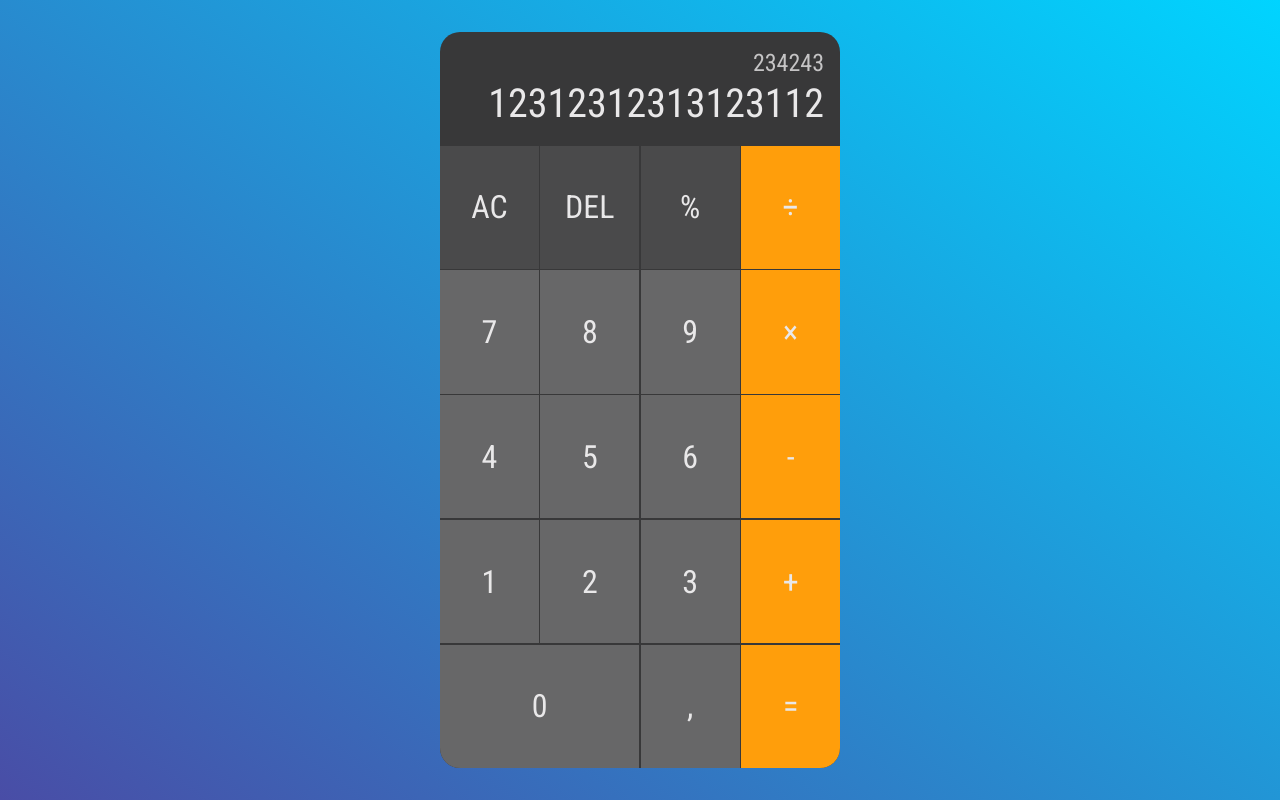
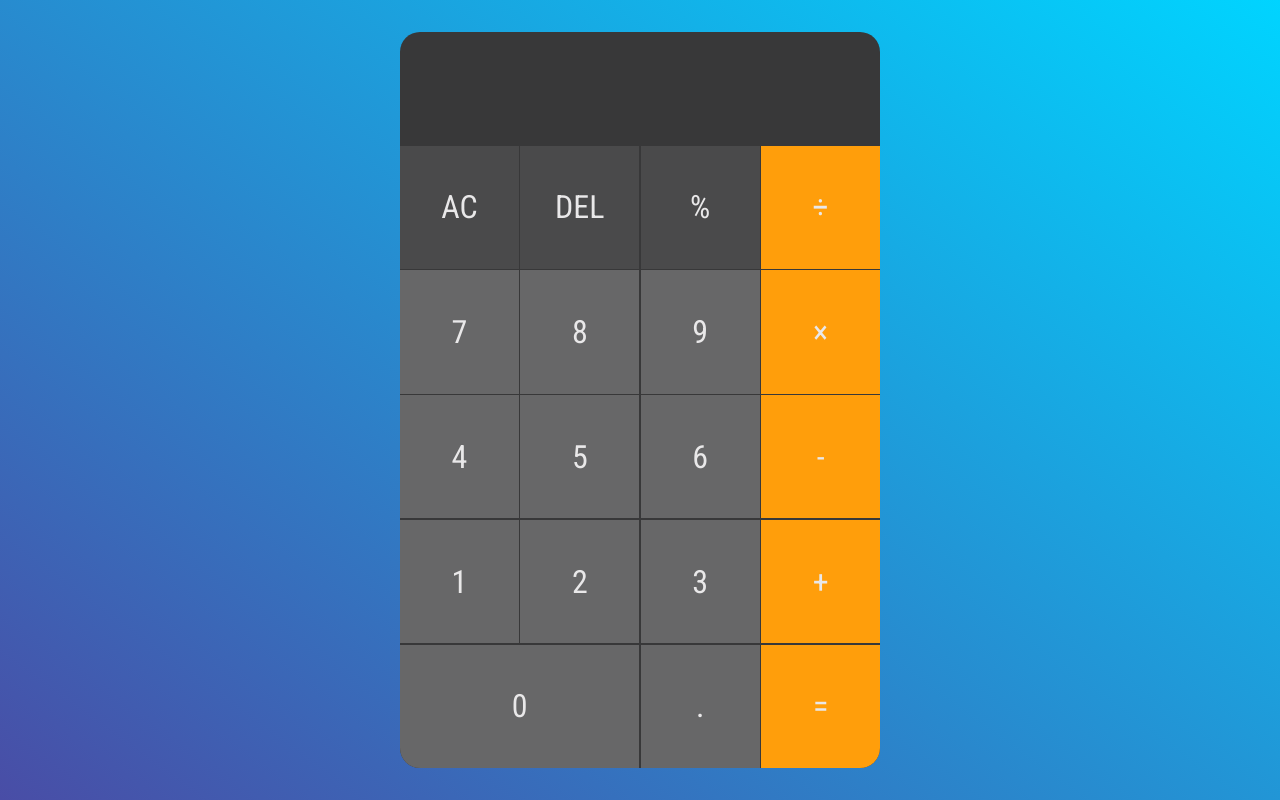
Before and after one commit to 4reall/Calculator_app_react, a React (Create React App) app: page / in a window 1280 px wide. Built offline with nearby package versions, Linux system fonts and the light colour scheme.

Commit message:
I have added logic for the calculator, also change the layout

```diff
--- a/src/buttonsConfig/buttonsConfig.js
+++ b/src/buttonsConfig/buttonsConfig.js
@@ -1,104 +1,105 @@
 export const BTNS_ACTION = {
-	ADD: "ADD",
-	DELETE: "DELETE",
-	CLEAR: "CLEAR",
-	CALC: "CALC",
-	THEME: "THEME",
+	ADD: 'ADD',
+	DELETE: 'DELETE',
+	CLEAR: 'CLEAR',
+	CALC: 'CALC',
+	EVALUATE: 'EVALUATE',
+	THEME: 'THEME',
 };
 export const btns = [
 	{
-		display: "AC",
+		display: 'AC',
 		action: BTNS_ACTION.CLEAR,
-		class: "grid__item grid__item_sub",
+		class: 'grid__item grid__item_sub',
 	},
 	{
-		display: "DEL",
+		display: 'DEL',
 		action: BTNS_ACTION.DELETE,
-		class: "grid__item grid__item_sub",
+		class: 'grid__item grid__item_sub',
 	},
 	{
-		display: "%",
+		display: '%',
 		action: BTNS_ACTION.CALC,
-		class: "grid__item grid__item_sub",
+		class: 'grid__item grid__item_sub',
 	},
 	{
-		display: "÷",
+		display: '÷',
 		action: BTNS_ACTION.CALC,
-		class: "grid__item grid__item_accent",
+		class: 'grid__item grid__item_accent',
 	},
 	{
-		display: "7",
+		display: '7',
 		action: BTNS_ACTION.ADD,
-		class: "grid__item",
+		class: 'grid__item',
 	},
 	{
-		display: "8",
+		display: '8',
 		action: BTNS_ACTION.ADD,
-		class: "grid__item",
+		class: 'grid__item',
 	},
 	{
-		display: "9",
+		display: '9',
 		action: BTNS_ACTION.ADD,
-		class: "grid__item",
+		class: 'grid__item',
 	},
 	{
-		display: "×",
+		display: '×',
 		action: BTNS_ACTION.CALC,
-		class: "grid__item grid__item_accent",
+		class: 'grid__item grid__item_accent',
 	},
 	{
-		display: "4",
+		display: '4',
 		action: BTNS_ACTION.ADD,
-		class: "grid__item",
+		class: 'grid__item',
 	},
 	{
-		display: "5",
+		display: '5',
 		action: BTNS_ACTION.ADD,
-		class: "grid__item",
+		class: 'grid__item',
 	},
 	{
-		display: "6",
+		display: '6',
 		action: BTNS_ACTION.ADD,
-		class: "grid__item",
+		class: 'grid__item',
 	},
 	{
-		display: "-",
+		display: '-',
 		action: BTNS_ACTION.CALC,
-		class: "grid__item grid__item_accent",
+		class: 'grid__item grid__item_accent',
 	},
 	{
-		display: "1",
+		display: '1',
 		action: BTNS_ACTION.ADD,
-		class: "grid__item",
+		class: 'grid__item',
 	},
 	{
-		display: "2",
+		display: '2',
 		action: BTNS_ACTION.ADD,
-		class: "grid__item",
+		class: 'grid__item',
 	},
 	{
-		display: "3",
+		display: '3',
 		action: BTNS_ACTION.ADD,
-		class: "grid__item",
+		class: 'grid__item',
 	},
 	{
-		display: "+",
+		display: '+',
 		action: BTNS_ACTION.CALC,
-		class: "grid__item grid__item_accent",
+		class: 'grid__item grid__item_accent',
 	},
 	{
-		display: "0",
+		display: '0',
 		action: BTNS_ACTION.ADD,
-		class: "grid__item grid__item_wide",
+		class: 'grid__item grid__item_wide',
 	},
 	{
-		display: ",",
+		display: '.',
 		action: BTNS_ACTION.ADD,
-		class: "grid__item",
+		class: 'grid__item',
 	},
 	{
-		display: "=",
-		action: BTNS_ACTION.ADD,
-		class: "grid__item grid__item_accent",
+		display: '=',
+		action: BTNS_ACTION.EVALUATE,
+		class: 'grid__item grid__item_accent',
 	},
 ];
--- a/src/components/Calculator/Calculator.js
+++ b/src/components/Calculator/Calculator.js
@@ -1,18 +1,150 @@
-import "./calculator.scss";
-import { useState } from "react";
-import Button from "./Button";
-import { btns, BTNS_ACTION } from "../../buttonsConfig/buttonsConfig";
+import './calculator.scss';
+import { useReducer, useState } from 'react';
+import Button from './Button';
+import { btns, BTNS_ACTION } from '../../buttonsConfig/buttonsConfig';
+import { logDOM } from '@testing-library/react';
+
+function reducer(state, { type, payload }) {
+	switch (type) {
+		case BTNS_ACTION.ADD:
+			if (state.overwrite)
+				return { ...state, currentOperand: payload, overwrite: false };
+			if (payload === '0' && state.currentOperand === '0') return state;
+			if (payload === '.' && state.currentOperand.includes('.'))
+				return state;
+			return {
+				...state,
+				currentOperand: `${state.currentOperand || ''}${payload}`,
+			};
+		case BTNS_ACTION.DELETE:
+			if (state.overwrite) {
+				return {
+					...state,
+					overwrite: false,
+					currentOperand: null,
+				};
+			}
+			if (state.currentOperand == null) return state;
+			if (state.currentOperand?.length === 1)
+				return {
+					...state,
+					currentOperand: 0,
+				};
+			return {
+				...state,
+				currentOperand: state.currentOperand.slice(0, -1),
+			};
+		case BTNS_ACTION.CALC:
+			if (state.currentOperand == null && state.previousOperand == null) {
+				return state;
+			}
+			if (state.currentOperand == null) {
+				return {
+					...state,
+					operation: payload,
+				};
+			}
+			if (state.previousOperand == null) {
+				return {
+					...state,
+					operation: payload,
+					previousOperand: state.currentOperand,
+					currentOperand: null,
+				};
+			}
+			return {
+				...state,
+				operation: payload,
+				previousOperand: calc(state),
+				currentOperand: null,
+			};
+		case BTNS_ACTION.EVALUATE:
+			if (
+				state.currentOperand == null ||
+				state.previousOperand == null ||
+				state.operation == null
+			)
+				return state;
+			return {
+				...state,
+				overwrite: true,
+				operation: null,
+				previousOperand: null,
+				currentOperand: calc(state),
+			};
+		case BTNS_ACTION.CLEAR:
+			return {};
+	}
+}
+
+const INTEGER_FORMATTER = new Intl.NumberFormat('en-us', {
+	maximumFractionDigits: 0,
+});
+
+function formatOperand(operand) {
+	if (operand == null) return;
+	const [integer, decimal] = operand.split('.');
+	if (decimal == null) return INTEGER_FORMATTER.format(integer);
+	return `${INTEGER_FORMATTER.format(integer)}.${decimal}`;
+}
+
+function calc({ currentOperand, previousOperand, operation }) {
+	let current = parseFloat(currentOperand);
+	let previous = parseFloat(previousOperand);
+	if (isNaN(current) || isNaN(previousOperand)) return '';
+	let computation = '';
+	switch (operation) {
+		case '+':
+			computation = previous + current;
+			break;
+		case '-':
+			computation = previous - current;
+			break;
+		case '×':
+			computation = previous * current;
+			break;
+		case '÷':
+			computation = previous / current;
+			break;
+		case '%':
+			computation = previous / 100;
+			break;
+	}
+	return String(computation);
+}
 
 const Calculator = ({ setOutput }) => {
+	const [{ previousOperand, currentOperand, operation }, dispatch] =
+		useReducer(reducer, {});
 	return (
-		<div className="grid">
+		<div
+			// onKeyDown={(e) =>
+			// 	e.key === btn.display
+			// 		? dispatch({
+			// 				type: btn.action,
+			// 				payload: btn.display,
+			// 		  })
+			// 		: null
+			// }
+			className="grid"
+		>
 			<div className="output">
-				<div className="output__previous">234243</div>
-				<div className="output__current">12312312313123112</div>
+				<div className="output__previous">
+					{formatOperand(previousOperand)} {operation}
+				</div>
+				<div className="output__current">
+					{formatOperand(currentOperand)}
+				</div>
 			</div>
-			{btns.map((item, index) => (
-				<button key={index} className={item.class}>
-					{item.display}
+			{btns.map((btn, index) => (
+				<button
+					onClick={() =>
+						dispatch({ type: btn.action, payload: btn.display })
+					}
+					key={index}
+					className={btn.class}
+				>
+					{btn.display}
 				</button>
 			))}
 		</div>
--- a/src/components/Calculator/calculator.scss
+++ b/src/components/Calculator/calculator.scss
@@ -1,7 +1,7 @@
 @import "../../css/variables.scss";
 
 .grid {
-	width: 25rem;
+	width: 30rem;
 	display: grid;
 	grid-template-columns: repeat(4, 1fr);
 	grid-template-rows: minmax(7rem, auto) repeat(5, 1fr);
@@ -57,9 +57,9 @@
 	}
 }
 
-@media only screen and (max-width: 50rem) {
+@media only screen and (max-width: 35rem) {
 	.grid {
-		width: min(100%, 37.5rem);
+		width: max(20rem,100%);
 		height: 100%;
 		margin: 0 auto;
 	}
--- a/src/css/style.scss
+++ b/src/css/style.scss
@@ -57,7 +57,7 @@ input::-webkit-inner-spin-button {
 button {
 	cursor: pointer;
 }
-@media only screen and (max-width: 50rem) {
+@media only screen and (max-width: 35rem) {
 	.app {
 		display: block;
 		padding: 0;
```
Also changed, not shown: package.json (+0 -8 lines).
